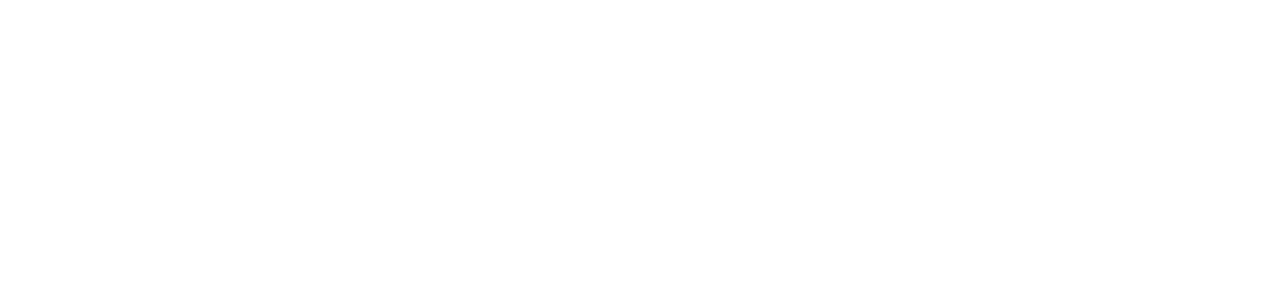
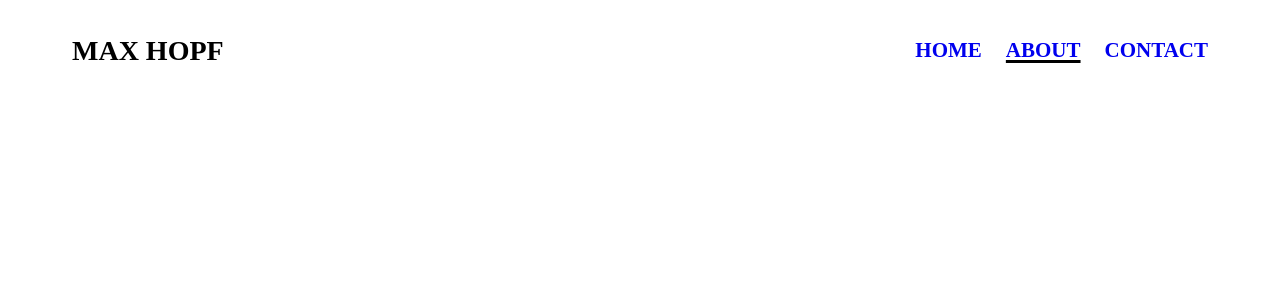
Before and after one commit to MaxHopf/my-website, a Vue app: page /about in a window 1280 px wide. Shown: the top 300 px of the page. Built offline with nearby package versions, Linux system fonts and the light colour scheme.

Commit message:
Add "HeaderComponent" to ensure navigation is working

```diff
--- a/src/components/AboutPage.vue
+++ b/src/components/AboutPage.vue
@@ -1,8 +1,15 @@
-<template></template>
+<template>
+  <HeaderComponent />
+</template>
 
 <script>
+import HeaderComponent from '../components/HeaderComponent.vue'
+
 export default {
   name: 'AboutPage',
+  components: {
+    HeaderComponent,
+  },
 }
 </script>
 
--- a/src/components/ContactPage.vue
+++ b/src/components/ContactPage.vue
@@ -1,8 +1,15 @@
-<template></template>
+<template>
+  <HeaderComponent />
+</template>
 
 <script>
+import HeaderComponent from './HeaderComponent.vue'
+
 export default {
   name: 'ContactPage',
+  components: {
+    HeaderComponent,
+  },
 }
 </script>
 
--- a/src/components/FooterComponent.vue
+++ b/src/components/FooterComponent.vue
@@ -1,4 +1,6 @@
-<template></template>
+<template>
+  <div></div>
+</template>
 
 <script>
 export default {
--- a/src/components/HeaderComponent.vue
+++ b/src/components/HeaderComponent.vue
@@ -1,9 +1,90 @@
-<template></template>
-
 <script>
 export default {
   name: 'HeaderComponent',
 }
 </script>
 
-<style></style>
+<template>
+  <header>
+    <nav>
+      <div>
+        <a class="home-logo">
+          <router-link id="logo" to="/" exact-active-class="active" aria-label="Home page"
+            >MAX HOPF</router-link
+          >
+        </a>
+      </div>
+      <ul>
+        <li>
+          <router-link to="/" active-class="active" aria-label="Home page">HOME</router-link>
+        </li>
+        <li>
+          <router-link to="/about" active-class="active" aria-label="About me page"
+            >ABOUT</router-link
+          >
+        </li>
+        <li>
+          <router-link to="/contact" active-class="active" aria-label="Contact me page"
+            >CONTACT</router-link
+          >
+        </li>
+      </ul>
+    </nav>
+  </header>
+</template>
+
+<style scoped>
+header {
+  background-color: white;
+  padding: 1rem 4rem;
+  nav {
+    display: flex;
+    flex-direction: row;
+    justify-content: space-between;
+    align-items: center;
+    ul {
+      display: flex;
+      flex-direction: row;
+      gap: 1.5rem;
+      list-style: none;
+    }
+    a {
+      text-decoration: none;
+      font-size: 1.3125rem;
+      line-height: 1.3125rem;
+      font-weight: 600;
+    }
+    a:hover {
+      cursor: pointer;
+      text-decoration: underline;
+      text-decoration-thickness: 0.125em;
+      text-underline-offset: 0.15em;
+      text-decoration-color: black;
+    }
+    a.active {
+      text-decoration: underline;
+      text-decoration-thickness: 0.125em;
+      text-underline-offset: 0.15em;
+      font-weight: 800;
+      text-decoration-color: black;
+    }
+    .home-logo {
+      font-size: 1.75rem;
+      line-height: 1.75rem;
+      font-weight: 600;
+    }
+    #logo {
+      all: unset;
+      &:hover {
+        cursor: pointer;
+      }
+    }
+  }
+}
+
+@media (max-width: 1200px) {
+  header {
+    padding: 1rem 1rem;
+  }
+}
+</style>
```
